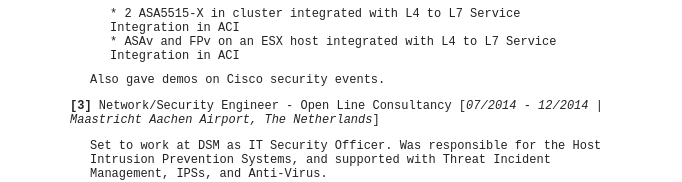
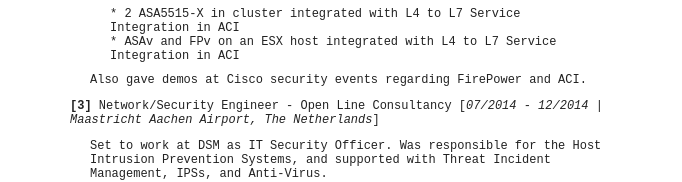
Before and after one commit to ricklahaye/ricklahaye.github.io, a plain HTML site: page index.html in a window 1280 px wide. Shown: the part 1137-1319 px from the top of the page, without its empty margins (0-682 px from the left). Drawn offline with Linux system fonts and the light colour scheme.

Commit message:
Cisco work2

```diff
--- a/index.html
+++ b/index.html
@@ -161,7 +161,7 @@
   * 2 ASA5515-X in cluster integrated with L4 to L7 Service Integration in ACI <br>
   * ASAv and FPv on an ESX host integrated with L4 to L7 Service Integration in ACI
   <p class="doublesubtext">
-  Also gave demos on Cisco security events.
+  Also gave demos at Cisco security events regarding FirePower and ACI.
   </p>
 </p>
 <p class="subtext">
```
